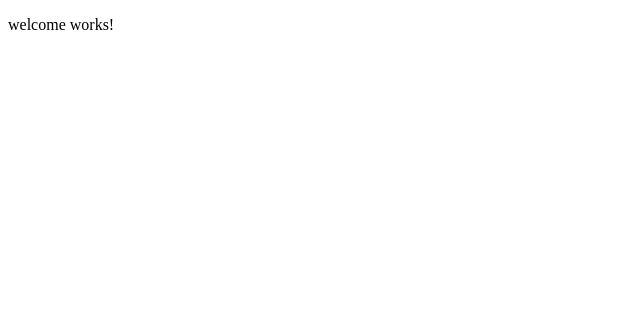
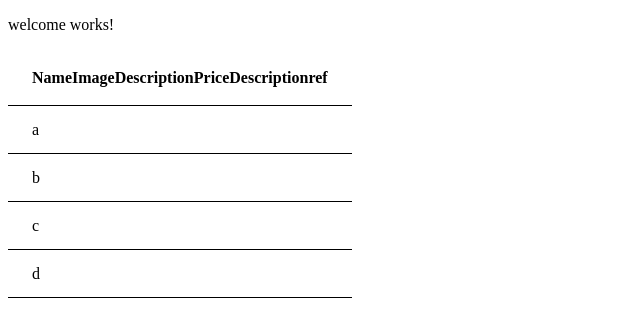
Before and after one commit to AlaAtrash/studiStore, an Angular app: page /products in a window 1280 px wide. Before the commit this address led to /. Shown: the top 318 px of the page, without its empty margins (0-640 px from the left). Built offline with nearby package versions, Linux system fonts and the light colour scheme.

Commit message:
product list tables

```diff
--- a/src/app/app-routing.module.ts
+++ b/src/app/app-routing.module.ts
@@ -1,7 +1,10 @@
 import { NgModule } from '@angular/core';
 import { RouterModule, Routes } from '@angular/router';
+import { ProductsListComponent } from '../app/products/products-list/products-list.component'
 
-const routes: Routes = [];
+const routes: Routes = [
+  { path: 'products', component: ProductsListComponent}
+];
 
 @NgModule({
   imports: [RouterModule.forRoot(routes)],
--- a/src/app/app.component.html
+++ b/src/app/app.component.html
@@ -1 +1,2 @@
 <studi-welcome></studi-welcome>
+<router-outlet></router-outlet>
--- a/src/app/products/products-list/products-list.component.html
+++ b/src/app/products/products-list/products-list.component.html
@@ -1 +1,37 @@
-<p>products-list works!</p>
+<table mat-table [dataSource]="productsList" class="mat-elevation-z8">
+
+
+    <ng-container matColumnDef="name">
+      <th mat-header-cell *matHeaderCellDef> Name </th>
+      <td mat-cell *matCellDef="let element"> {{element.name}} </td>
+    </ng-container>
+
+    <ng-container matColumnDef="img">
+      <th mat-header-cell *matHeaderCellDef> Image </th>
+      <td mat-cell *matCellDef="let element"> {{element.img}} </td>
+    </ng-container>
+
+    <ng-container matColumnDef="description">
+      <th mat-header-cell *matHeaderCellDef> Description </th>
+      <td mat-cell *matCellDef="let element"> {{element.description}} </td>
+    </ng-container>
+
+    <ng-container matColumnDef="price">
+      <th mat-header-cell *matHeaderCellDef> Price </th>
+      <td mat-cell *matCellDef="let element"> {{element.price}} </td>
+    </ng-container>
+
+    <ng-container matColumnDef="age">
+      <th mat-header-cell *matHeaderCellDef> Description </th>
+      <td mat-cell *matCellDef="let element"> {{element.age}} </td>
+    </ng-container>
+
+    <ng-container matColumnDef="ref">
+      <th mat-header-cell *matHeaderCellDef> ref </th>
+      <td mat-cell *matCellDef="let element"> {{element.ref}} </td>
+    </ng-container>
+
+
+    <tr mat-header-row *matHeaderRowDef="displayedColumns"></tr>
+    <tr mat-row *matRowDef="let row; columns: displayedColumns;"></tr>
+  </table>
--- a/src/app/products/products-list/products-list.component.ts
+++ b/src/app/products/products-list/products-list.component.ts
@@ -1,4 +1,5 @@
 import { Component, OnInit } from '@angular/core';
+import { products } from './products.list'
 
 @Component({
   selector: 'studi-products-list',
@@ -7,6 +8,9 @@ import { Component, OnInit } from '@angular/core';
 })
 export class ProductsListComponent implements OnInit {
 
+
+  productsList = products
+  displayedColumns: string[] = ['name', 'img', 'description', 'price', 'age', 'ref'];
   constructor() { }
 
   ngOnInit(): void {
--- /dev/null
+++ b/src/app/products/products-list/products.list.ts
@@ -0,0 +1,47 @@
+export const products = [
+ {
+    id: 1,
+    name: 'a',
+    img:'',
+    description: '',
+    price:'',
+    ref: '',
+    age: '',
+ },
+ {
+    id: 2,
+    name: 'b',
+    img:'',
+    description: '',
+    price:'',
+    ref: '',
+    age: ''
+ },
+ {
+    id: 3,
+    name: 'c',
+    img:'',
+    description: '',
+    price:'',
+    ref: '',
+    age: '',
+ },
+ {
+    id: 3,
+    name: 'd',
+    img:'',
+    description: '',
+    price:'',
+    ref: '',
+    age: '',
+ },
+ {
+    id: 1,
+    name: '',
+    img:'',
+    description: '',
+    price:'',
+    ref: '',
+    age: '',
+ },
+]
--- a/src/app/products/products.module.ts
+++ b/src/app/products/products.module.ts
@@ -1,6 +1,8 @@
 import { NgModule } from '@angular/core';
 import { CommonModule } from '@angular/common';
 import { ProductsListComponent } from './products-list/products-list.component';
+import {MatTableModule} from '@angular/material/table';
+
 
 
 
@@ -9,7 +11,8 @@ import { ProductsListComponent } from './products-list/products-list.component';
     ProductsListComponent
   ],
   imports: [
-    CommonModule
+    CommonModule,
+    MatTableModule
   ]
 })
 export class ProductsModule { }
```
